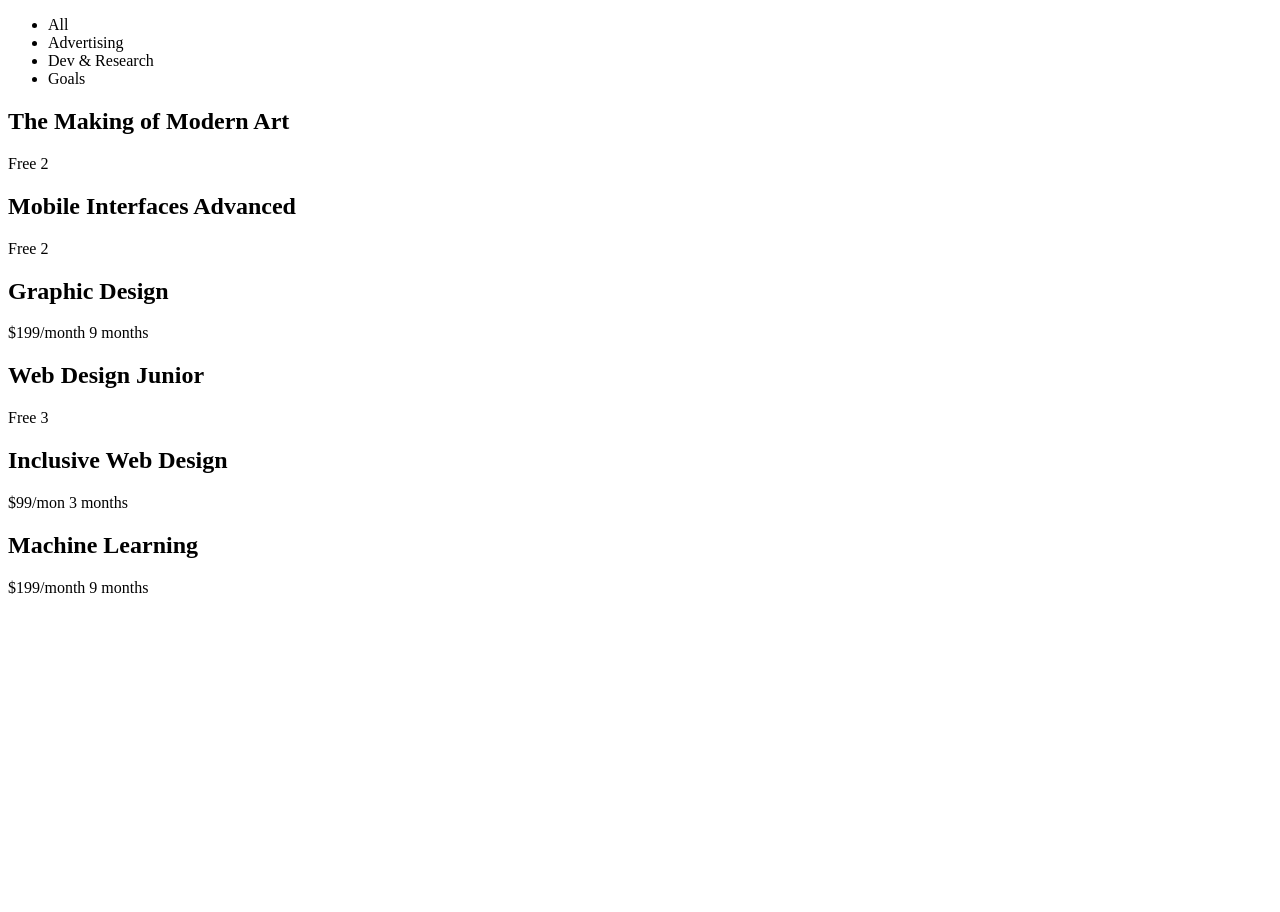
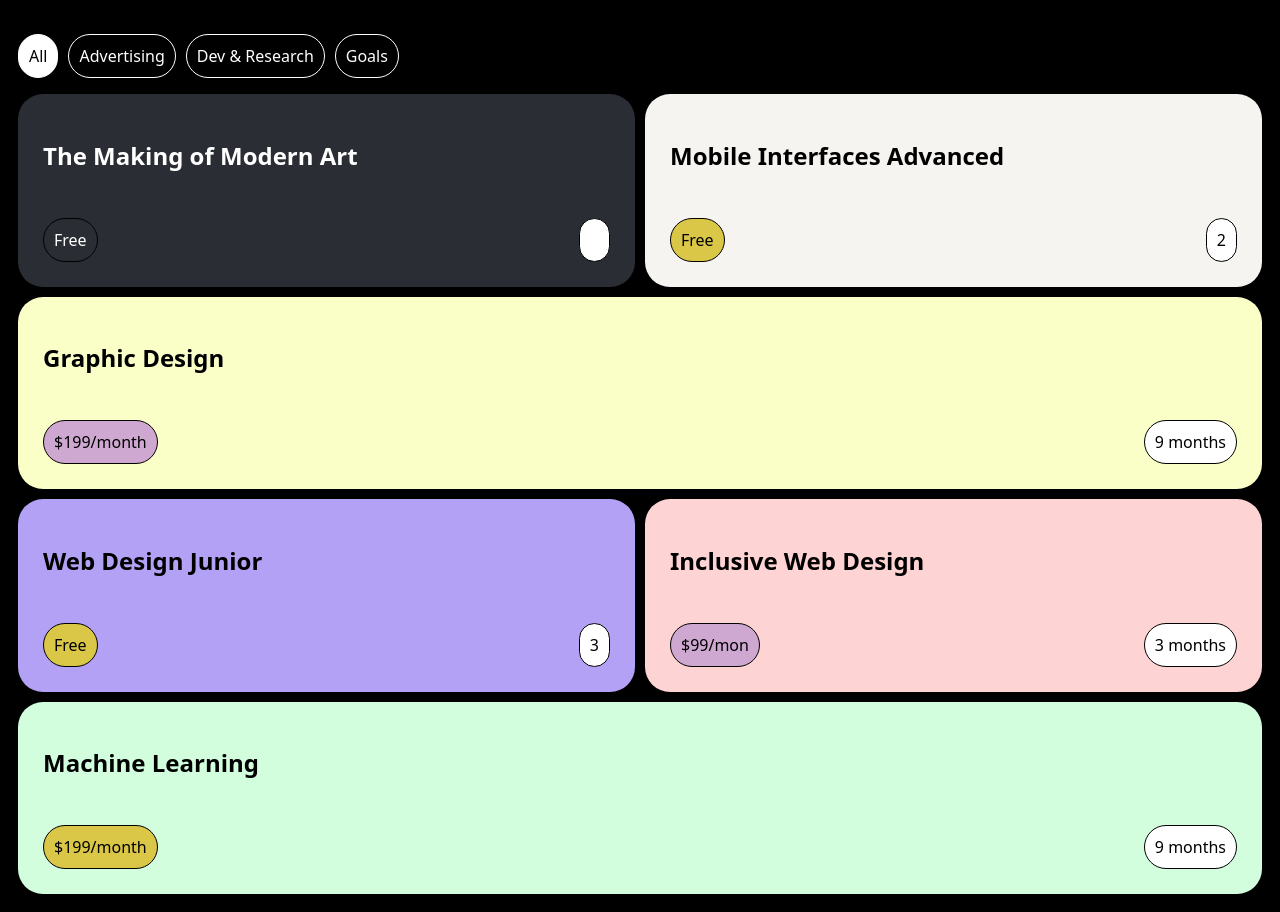
Before and after one commit to xun415/css-layout, a website built with Vite: page index.html in a window 1280 px wide. Before the commit the page ends 800 px from the top, so only its background shows below. Built offline with nearby package versions, Linux system fonts and the light colour scheme.

Commit message:
first clone self try

```diff
--- a/index.html
+++ b/index.html
@@ -11,55 +11,55 @@
   <div class="phone">
     <header class="header">
       <ul class="header__list">
-        <li class="header__list-item">All</li>
+        <li class="header__list-item on">All</li>
         <li class="header__list-item">Advertising</li>
         <li class="header__list-item">Dev & Research</li>
         <li class="header__list-item">Goals</li>
       </ul>
     </header>
     <div class="cards">
-      <cards__card>
+      <div class="cards__card">
         <h2 class="card__title">The Making of Modern Art</h2>
         <div class="card__footer">
           <span class="price">Free</span>
           <span class="length">2</span>
         </div>
-      </cards__card>
-      <cards__card>
+      </div>
+      <div class="cards__card">
         <h2 class="card__title">Mobile Interfaces Advanced</h2>
         <div class="card__footer">
           <span class="price">Free</span>
           <span class="length">2</span>
         </div>
-      </cards__card>
-      <cards__card>
+      </div>
+      <div class="cards__card">
         <h2 class="card__title">Graphic Design</h2>
         <div class="card__footer">
           <span class="price">$199/month</span>
           <span class="length">9 months</span>
         </div>
-      </cards__card>
-      <cards__card>
+      </div>
+      <div class="cards__card">
         <h2 class="card__title">Web Design Junior</h2>
         <div class="card__footer">
           <span class="price">Free</span>
           <span class="length">3</span>
         </div>
-      </cards__card>
-      <cards__card>
+      </div>
+      <div class="cards__card">
         <h2 class="card__title">Inclusive Web Design</h2>
         <div class="card__footer">
           <span class="price">$99/mon</span>
           <span class="length">3 months</span>
         </div>
-      </cards__card>
-      <cards__card>
+      </div>
+      <div class="cards__card">
         <h2 class="card__title">Machine Learning</h2>
         <div class="card__footer">
           <span class="price">$199/month</span>
           <span class="length">9 months</span>
         </div>
-      </cards__card>
+      </div>
     </div>
   </div>
 
--- a/styles/style.scss
+++ b/styles/style.scss
@@ -0,0 +1,105 @@
+body {
+  background-color: black;
+  font-family: system-ui, -apple-system, BlinkMacSystemFont, "Segoe UI", Roboto, Oxygen, Ubuntu, Cantarell, "Opne Sans", "Helvetica Neue", sans-serif;
+
+}
+li {
+  list-style: none;
+}
+
+.phone {
+  //width: 100vw;
+  //height: 100vh;
+  padding: 10px;
+
+  .header {
+    .header__list {
+      padding: 0;
+      display: flex;
+      flex-wrap: nowrap;
+      gap: 10px;
+      .header__list-item {
+        padding: 10px;
+        border: 1px solid white;
+        border-radius: 50px;
+        color: white;
+        background-color: black;
+        white-space: nowrap;
+        &.on {
+          background-color: white;
+          color: black;
+        }
+      }
+    }
+  }
+  .cards {
+    display: grid;
+    height: 100vh;
+    gap: 10px;
+    grid-template-columns: 1fr 1fr;
+    grid-template-rows: repeat(auto-fill, 1fr);
+    .cards__card {
+      padding: 25px;
+      border-radius: 25px;
+      display: flex;
+      flex-direction: column;
+      justify-content: space-between;
+      background-color: #fff;
+      &:nth-child(3n) {
+        grid-column: span 2;
+      }
+      &:nth-child(1) {
+        background-color: #2A2D33;
+        color: white;
+      }
+      &:nth-child(2) {
+        background-color: #F6F4F0;
+        .price {
+          background-color: #DAC647;
+        }
+      }
+      &:nth-child(3) {
+        background-color: #FAFEC7;
+        .price {
+          background-color: #CFA8D1;
+        }
+      }
+      &:nth-child(4) {
+        background-color: #B3A1F6;
+        .price {
+          background-color: #DAC647;
+        }
+      }
+      &:nth-child(5) {
+        background-color: #FED3D3;
+        .price {
+          background-color: #CFA8D1;
+        }
+      }
+      &:nth-child(6) {
+        background-color: #D2FEDE;
+        .price {
+          background-color: #DAC647;
+        }
+      }
+      .card__title {
+
+      }
+      .card__footer {
+        display: flex;
+        justify-content: space-between;
+        .price {
+          border: 1px solid black;
+          border-radius: 25px;
+          padding: 10px;
+        }
+        .length {
+          padding: 10px;
+          border: 1px solid black;
+          border-radius: 25px;
+          background-color: white;
+        }
+      }
+    }
+  }
+}
```
